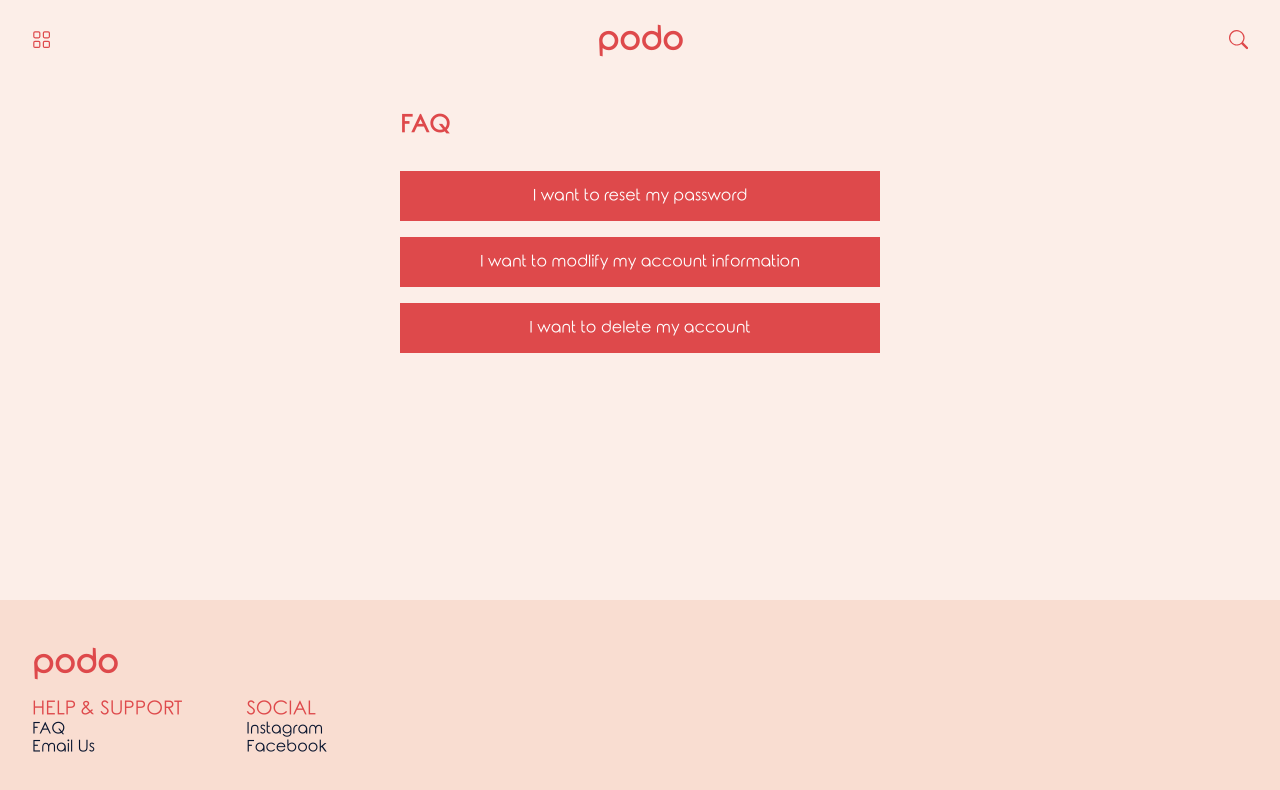
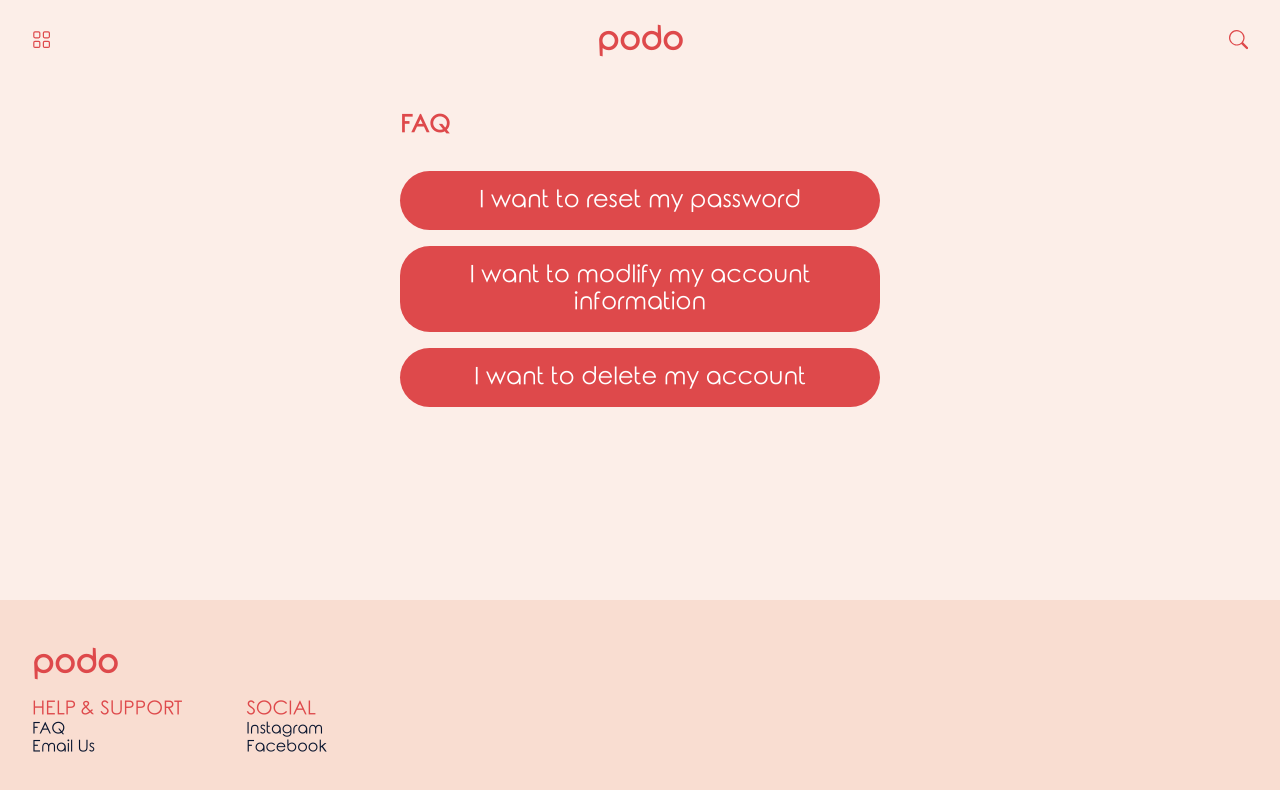
Before and after one commit to TREEANA/CSE416, a React (Create React App) app: page /faq in a window 1280 px wide. Shown: the top 790 px of the page. Built offline with nearby package versions, Linux system fonts and the light colour scheme; some icons are missing.

Commit message:
FIX, fix faq and ticket...

```diff
--- a/src/components/Ticket/Ticket.css
+++ b/src/components/Ticket/Ticket.css
@@ -9,11 +9,16 @@
 .ticket__button {
   display: flex;
   z-index: 1;
+  justify-content: space-between;
+  background-color: var(--primary);
+  align-items: center;
+  font-size: 1.5rem;
+  color: var(--bg-0);
 }
 
 .ticket__button {
   padding: 1rem;
-
+  border-radius: 30px;
 }
 
 .ticket--inactive {
@@ -37,7 +42,6 @@
   display: flex;
   flex-direction: column;
   margin: var(--margin-out);
-
 }
 
 .ticket__header {
@@ -60,15 +64,16 @@
 }
 
 .ticket__create {
-  margin-left: var(--margin-out);
   align-self: flex-start;
-
+  width: 100%;
   font-size: 1.5rem;
-  background-color: var(--bg-0);
   border-radius: 30px;
   position: relative;
   align-items: center;
-  justify-content: space-between;
+  justify-content: flex-start;
+}
+.ticket__create > * {
+  margin: 1rem;
 }
 
 .ticket__button--faq {
@@ -86,13 +91,14 @@
   display: flex;
   align-items: center;
   justify-content: center;
+  background-color: var(--bg-0);
 }
 
 .ticket__progress--0 {
   color: green;
 }
 
-.ticket__progress--0>* {
+.ticket__progress--0 > * {
   height: 30px;
   width: 30px;
 }
@@ -101,12 +107,16 @@
   background-color: yellow;
 }
 
-.ticket__progress--1>svg {
+.ticket__progress--1 > svg {
   height: 24px;
   width: 24px;
 }
 
-.ticket__box {}
+.ticket__box {
+  background-color: var(--bg-0);
+  border-radius: 30px;
+  padding: 1rem;
+}
 
 .ticket_box_container {
   color: var(--text-100);
@@ -114,7 +124,6 @@
   display: flex;
   flex-direction: column;
   margin: 0 var(--margin-out) 1.5rem var(--margin-out);
-
 }
 
 .ticket_answer_box {
@@ -138,7 +147,7 @@
   display: none;
 }
 
-.ticket__box--close>* {
+.ticket__box--close > * {
   height: 0%;
   display: none;
 }
@@ -148,11 +157,13 @@
   color: var(--text-100);
 }
 
-
 .ticket__question,
 .ticket__answer {
-  margin-top: 1rem;
   color: var(--text-100);
+}
+
+.ticket__question {
+  margin-bottom: 1rem;
 }
 
 .ticket__question > b,
@@ -160,9 +171,8 @@
   margin-right: 0.5rem;
 }
 
-
-.ticket__question>b,
-.ticket__answer>b {
+.ticket__question > b,
+.ticket__answer > b {
   margin-right: 0.5rem;
 }
 
--- a/src/components/TicketModal/TicketModal.js
+++ b/src/components/TicketModal/TicketModal.js
@@ -50,7 +50,7 @@ const TicketModal = ({ ticketModalStatus, toggleTicketModal }) => {
             <BsXLg className="ticket__top-close" onClick={toggleTicketModal} />
           </div>
           <div className="ticket__create">
-            <BsFillPlusCircleFill /> create a new ticket
+            <BsFillPlusCircleFill /> <div>create a new ticket</div>
           </div>
 
           <Ticket
```
